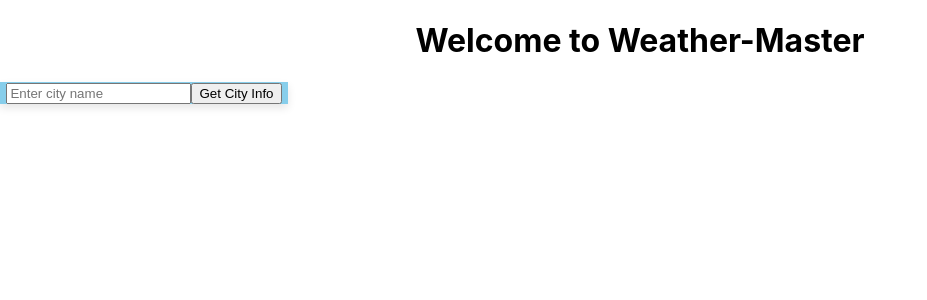
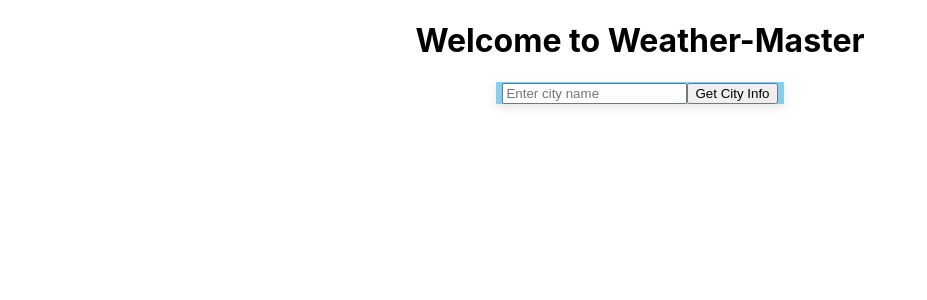
Before and after one commit to MelissaCanu/U3S2E5-weather-app, a React (Create React App) app: page / in a window 1280 px wide. Shown: the top 300 px of the page, without its empty margins (0-927 px from the left). Built offline with nearby package versions, Linux system fonts and the light colour scheme.

Commit message:
added gifs according to main weather info, centered card

```diff
--- a/src/Components/WeatherInfo.jsx
+++ b/src/Components/WeatherInfo.jsx
@@ -1,17 +1,35 @@
 import React, { useState, useEffect } from "react";
-import {
-	Button,
-	Form,
-	FormControl,
-	Card,
-	Container,
-	Row,
-	Col,
-} from "react-bootstrap";
+import { Button, Form, FormControl, Card, Container } from "react-bootstrap";
 
 const WeatherInfo = () => {
 	const [cityName, setCityName] = useState("");
 	const [cityInfo, setCityInfo] = useState(null);
+
+	useEffect(() => {
+		if (cityInfo) {
+			backgroundChange(cityInfo.weather[0].main);
+		}
+	}, [cityInfo]);
+
+	const backgroundChange = (weather) => {
+		const card =
+			document.getElementById("weatherCard"); /*  aggiungo id alla card */
+		if (card) {
+			if (weather === "Rain") {
+				card.style.backgroundImage =
+					"url(https://media2.giphy.com/media/GuEyvLPXMLhT2/giphy.gif?cid=ecf05e47vjz30omav5v7vqfp6sf9z2ug9eozqqbud2t6nq4x&ep=v1_gifs_search&rid=giphy.gif&ct=g)";
+			} else if (weather === "Clouds") {
+				card.style.backgroundImage =
+					"url(https://media1.giphy.com/media/SWlbqGfPURqORorgyu/giphy.gif?cid=ecf05e47pgdkurvu8xslh41sa3wfg0erjq0bor2wwznknjte&ep=v1_gifs_search&rid=giphy.gif&ct=g)";
+			} else if (weather === "Clear") {
+				card.style.backgroundImage =
+					"url(https://media3.giphy.com/media/0tLvvglXfGOITSFJSU/giphy.gif?cid=ecf05e475gvk4bsx52s0brmynsecm8cenwcxnpt7kjreh09s&ep=v1_gifs_search&rid=giphy.gif&ct=g)";
+			} else {
+				card.style.backgroundImage =
+					"url(https://media0.giphy.com/media/jsm7XMcyeTFJE4vHzO/giphy.gif?cid=ecf05e47yqu35ygxrjxkoxzmymor7l5nko9me39vb7eefxst&ep=v1_gifs_search&rid=giphy.gif&ct=g)";
+			}
+		}
+	};
 
 	const getCityInfo = async () => {
 		try {
@@ -37,16 +55,24 @@ const WeatherInfo = () => {
 	};
 
 	return (
-		<Container className="vh-100 d-flex align-items-center justify-content-center">
+		<div
+			className="vh-100 d-flex align-items-center justify-content-center"
+			style={{ display: "flex", flexDirection: "column", alignItems: "center" }}
+		>
 			<Card
+				id="weatherCard"
+				className="weather-card"
 				style={{
 					width: "18rem",
 					backgroundColor: "#87CEEB",
 					border: "none",
 					boxShadow: "0 4px 8px rgba(0, 0, 0, 0.1)",
+					display: "flex",
+					flexDirection: "column",
+					alignItems: "center",
 				}}
 			>
-				<Card.Body>
+				<Card.Body className="card-background">
 					<Form onSubmit={handleSubmit}>
 						<Form.Group>
 							<FormControl
@@ -70,6 +96,7 @@ const WeatherInfo = () => {
 									backgroundColor: "rgba(255, 255, 255, 0.8)",
 									border: "none",
 									boxShadow: "0 2px 4px rgba(0, 0, 0, 0.1)",
+									width: "100%",
 								}}
 							>
 								<Card.Body>
@@ -87,7 +114,7 @@ const WeatherInfo = () => {
 					)}
 				</Card.Body>
 			</Card>
-		</Container>
+		</div>
 	);
 };
 
```
